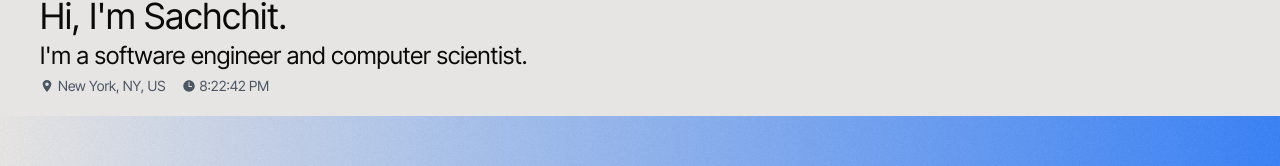
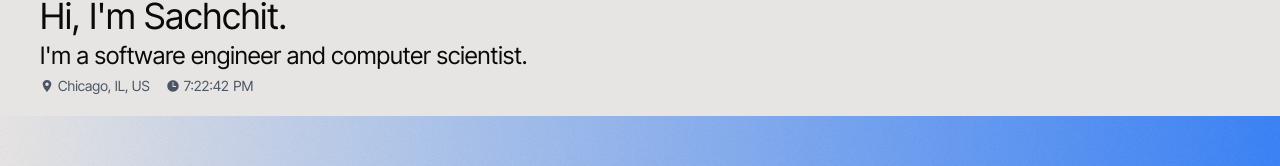
Before and after one commit to skunichetty/website, a Next.js app: page / in a window 1280 px wide. Shown: the part 120-286 px from the top of the page. Built offline with nearby package versions, Linux system fonts and the light colour scheme.

Commit message:
Updated location to Chicago

```diff
--- a/components/location.tsx
+++ b/components/location.tsx
@@ -40,11 +40,11 @@ export default function Location() {
     <div className="flex flex-row gap-4 text-sm text-gray-600 dark:text-gray-400 mt-1">
       <div className="flex flex-row items-center gap-1">
         <Icon name="location" />
-        <h1>New York, NY, US</h1>
+        <h1>Chicago, IL, US</h1>
       </div>
       <div className="flex flex-row items-center gap-1">
         <Icon name="time" />
-        <Clock locale="en-US" timezone="America/New_York" />
+        <Clock locale="en-US" timezone="America/Chicago" />
       </div>
     </div>
   );
```
